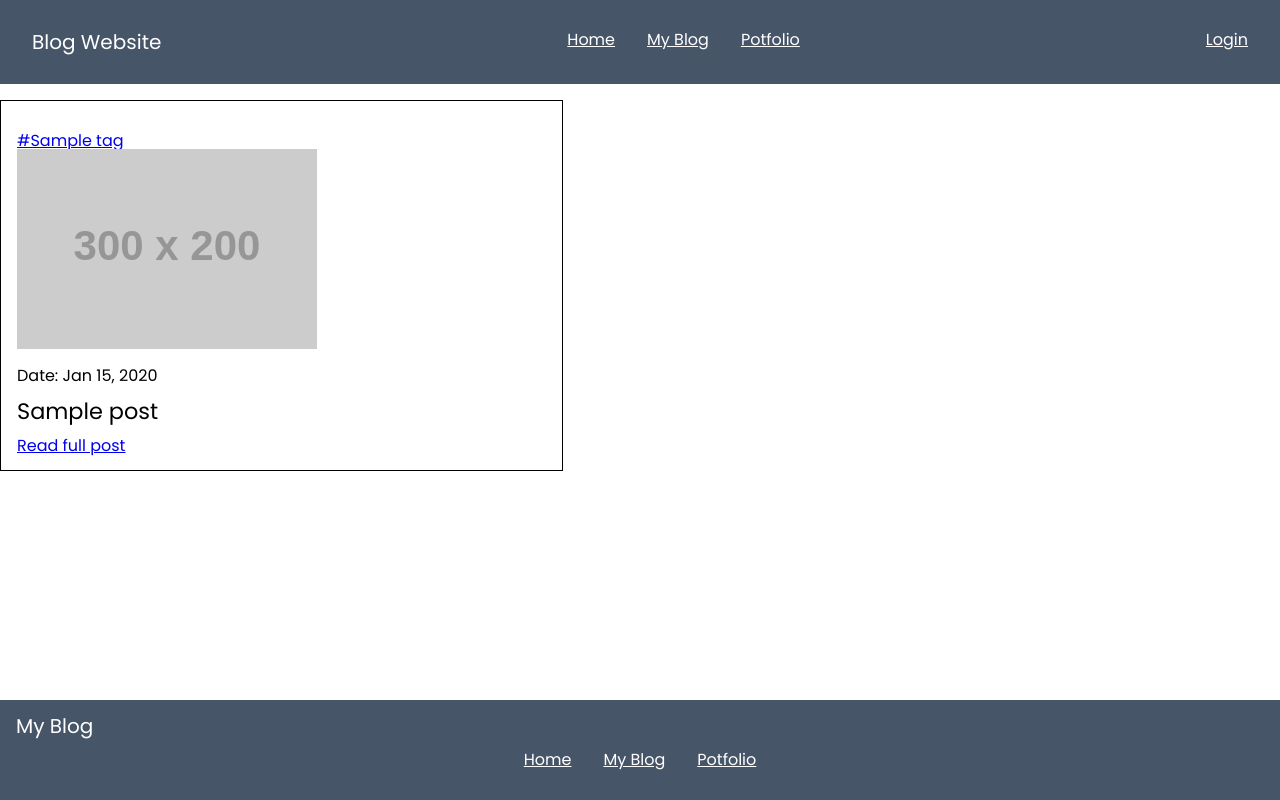
After one commit to ninhduyhuy24022001/Blog-Website, a Django app: page /post/tags-post/1/ in a window 1280 px wide. The commit adds this page. Run offline with Django 4.2, Linux system fonts and the light colour scheme; tables that the repository leaves empty hold one stand-in row (values such as "Sample post"); grey boxes labelled with a size stand in for pictures from a placeholder-image service; some libraries are stand-ins or nearby versions.

Commit message:
tag_page

```diff
--- a/post/templates/post/detail.html
+++ b/post/templates/post/detail.html
@@ -32,9 +32,7 @@
                     {% endfor %}
                 </div>
                 <div class="list-tag mt-1">
-                    {% for tag in post.tags.all %}
-                        <a href="#">#{{ tag }}</a>
-                    {% endfor %}
+                    {% include "post/partials/list_tag.html" %}
                 </div>
             </div>
 
--- /dev/null
+++ b/post/templates/post/partials/list_post.html
@@ -0,0 +1,18 @@
+{% for post in posts %}
+    <div class="detail-post">
+        <div class="mt-1">
+            <div class="tag">
+                {% include "post/partials/list_tag.html" %}
+            </div>
+            <a>
+                <img src="https://via.placeholder.com/300x200.jpg" class="img-post">
+            </a>
+        </div>
+
+        <div class="mt-1">
+            <p>Date: {{ post.created_at|date:"M d, Y" }}</p>
+            <h2 class="mt-1">{{ post.title }}</h2>
+            <p class="read-next mt-1"><a href="{% url 'post:detail' post.slug%}">Read full post <i class="fa-solid fa-arrow-right"></a></i></p>
+        </div>
+    </div>
+{% endfor %}
--- /dev/null
+++ b/post/templates/post/partials/list_tag.html
@@ -0,0 +1,3 @@
+{% for tag in post.tags.all %}
+    <a href="{% url 'post:tag_post' tag.id %}">#{{ tag.title }}</a>
+{% endfor %}
--- /dev/null
+++ b/post/templates/post/tag_post.html
@@ -0,0 +1,16 @@
+{% extends "core/base.html" %}
+
+{% block css%}
+    {% load static %}
+    <link rel="stylesheet" href="/static/css/post.css"/>
+{% endblock %}
+
+{% block title %}Edit Account{% endblock %}
+
+{% block content %}
+    <main class="main">
+        <div class="list-post-tag">
+            {% include "post/partials/list_post.html" %}
+        </div>
+    </main>
+{% endblock %}
--- a/post/urls.py
+++ b/post/urls.py
@@ -6,5 +6,6 @@ from . import views
 app_name = 'post'
 
 urlpatterns = [
-    path('<slug:slug>/', views.detail, name='detail')
+    path('<slug:slug>/', views.detail, name='detail'),
+    path('tags-post/<int:pk>/', views.tag_post, name='tag_post')
 ]
--- a/post/views.py
+++ b/post/views.py
@@ -1,6 +1,6 @@
 from django.shortcuts import render, get_object_or_404
 
-from .models import Post
+from .models import Post, Tag
 
 
 def detail(request, slug):
@@ -9,3 +9,11 @@ def detail(request, slug):
     return render(request, 'post/detail.html', {
         'post': post,
     })
+
+def tag_post(request, pk):
+    tag = get_object_or_404(Tag, pk=pk)
+    posts = tag.posts.all()
+
+    return render(request, 'post/tag_post.html', {
+        'posts': posts,
+    })
--- a/static/css/homepage.css
+++ b/static/css/homepage.css
@@ -19,6 +19,7 @@ main {
     margin: 0.5rem;
     padding: 0.5rem;
     border-radius: 0.75rem;
+    width: 25%;
 }
 
 .image-container{
--- a/static/css/post.css
+++ b/static/css/post.css
@@ -56,3 +56,15 @@ hr {
 .title {
     text-align: center;
 }
+
+.list-post-tag {
+    display: grid;
+    grid-template-columns: auto auto auto auto;
+    grid-gap: 10px;
+}
+
+.detail-post {
+    border: 1px;
+    border-style: solid;
+    padding: 1rem;
+}
```
Also changed, not shown: core/templates/core/homepage.html (+1 -20 lines).
